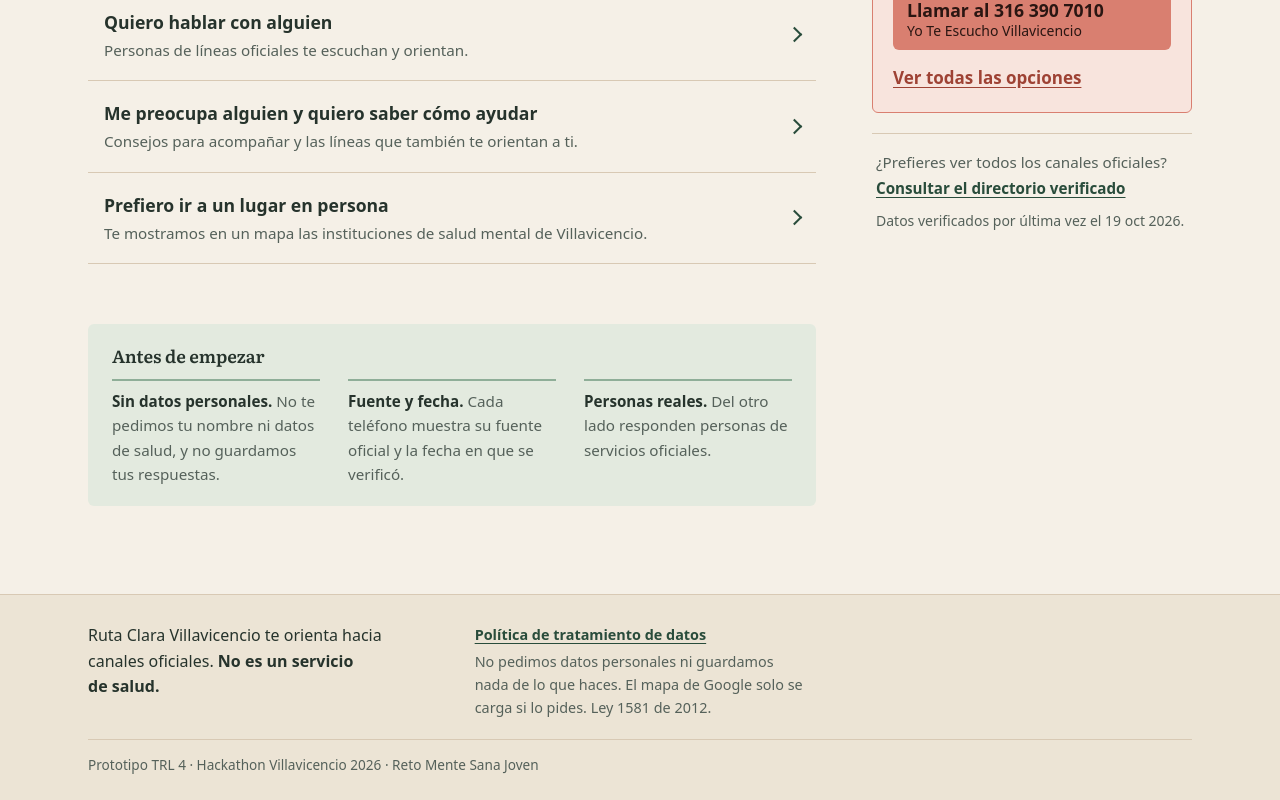
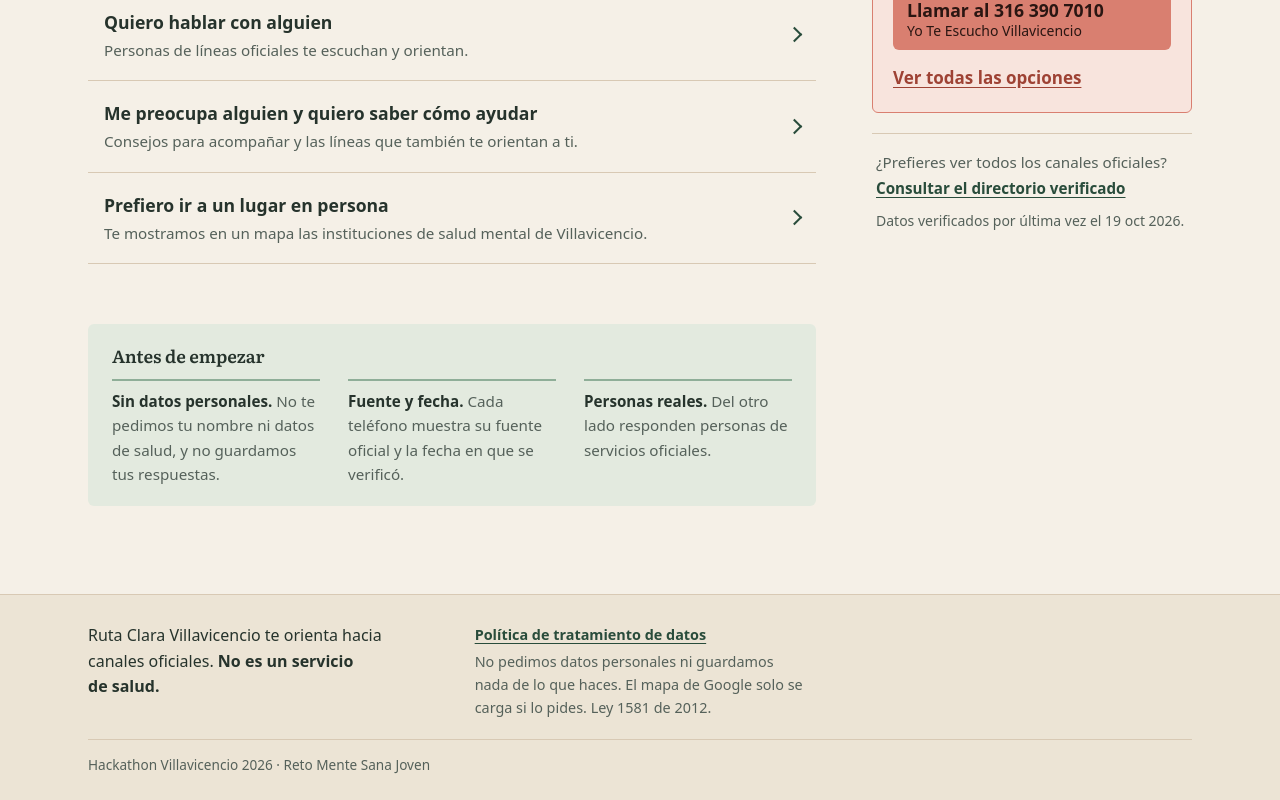
Before and after one commit to wilsonsolano-nino/ruta-clara-villavicencio, a React (Vite) app: page / in a window 1280 px wide. Shown: the part 379-1179 px from the top of the page. Built offline with nearby package versions, Linux system fonts and the light colour scheme; a web font is replaced by a local one.

Commit message:
Cambios en el footer

```diff
--- a/src/App.tsx
+++ b/src/App.tsx
@@ -144,7 +144,7 @@ export default function App() {
             <a href="#privacidad">Política de tratamiento de datos</a>
             <p>No pedimos datos personales ni guardamos nada de lo que haces. El mapa de Google solo se carga si lo pides. Ley 1581 de 2012.</p>
           </div>
-          <p className="pie-legal">Prototipo TRL 4 · Hackathon Villavicencio 2026 · Reto Mente Sana Joven</p>
+          <p className="pie-legal">Hackathon Villavicencio 2026 · Reto Mente Sana Joven</p>
         </div>
       </footer>
 
```
